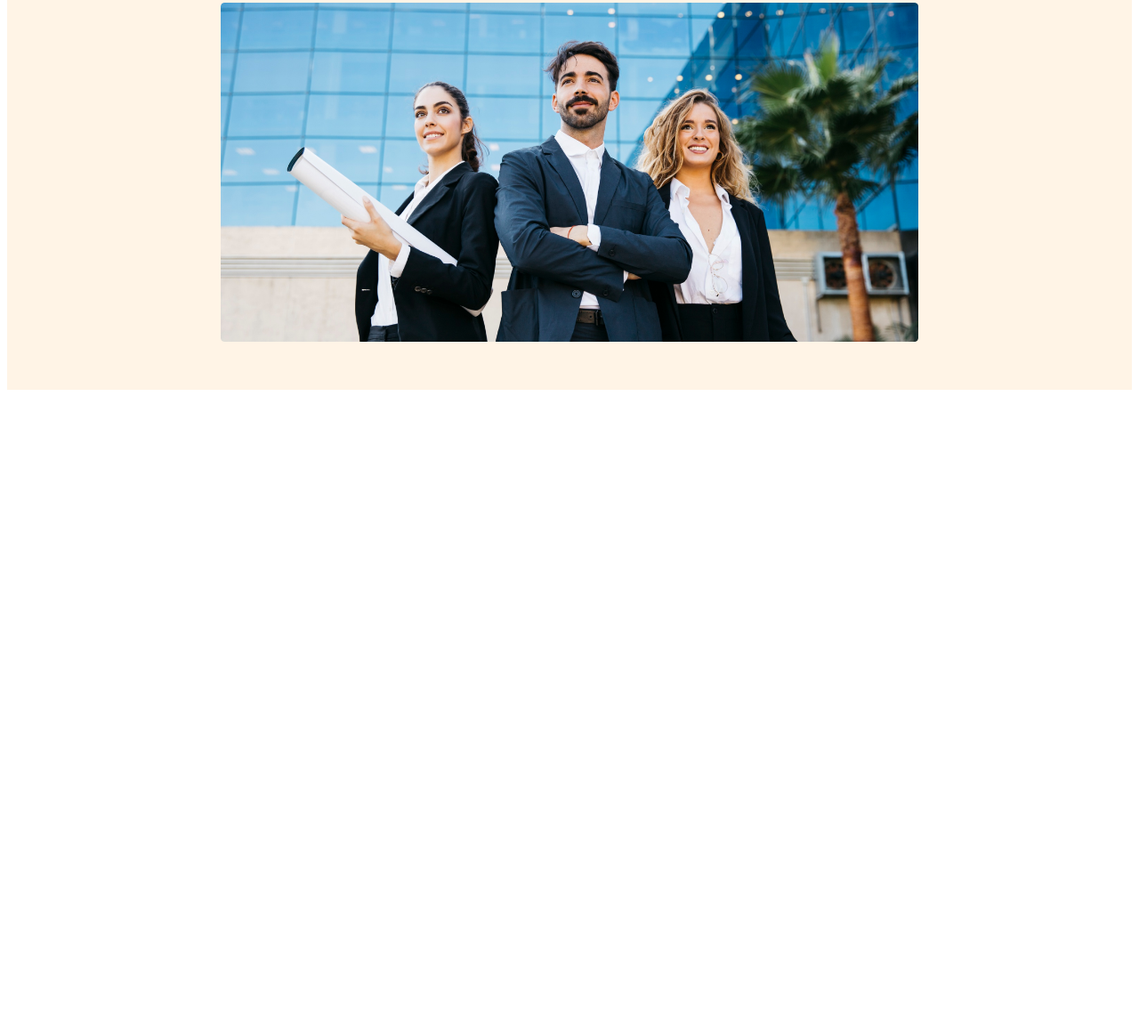
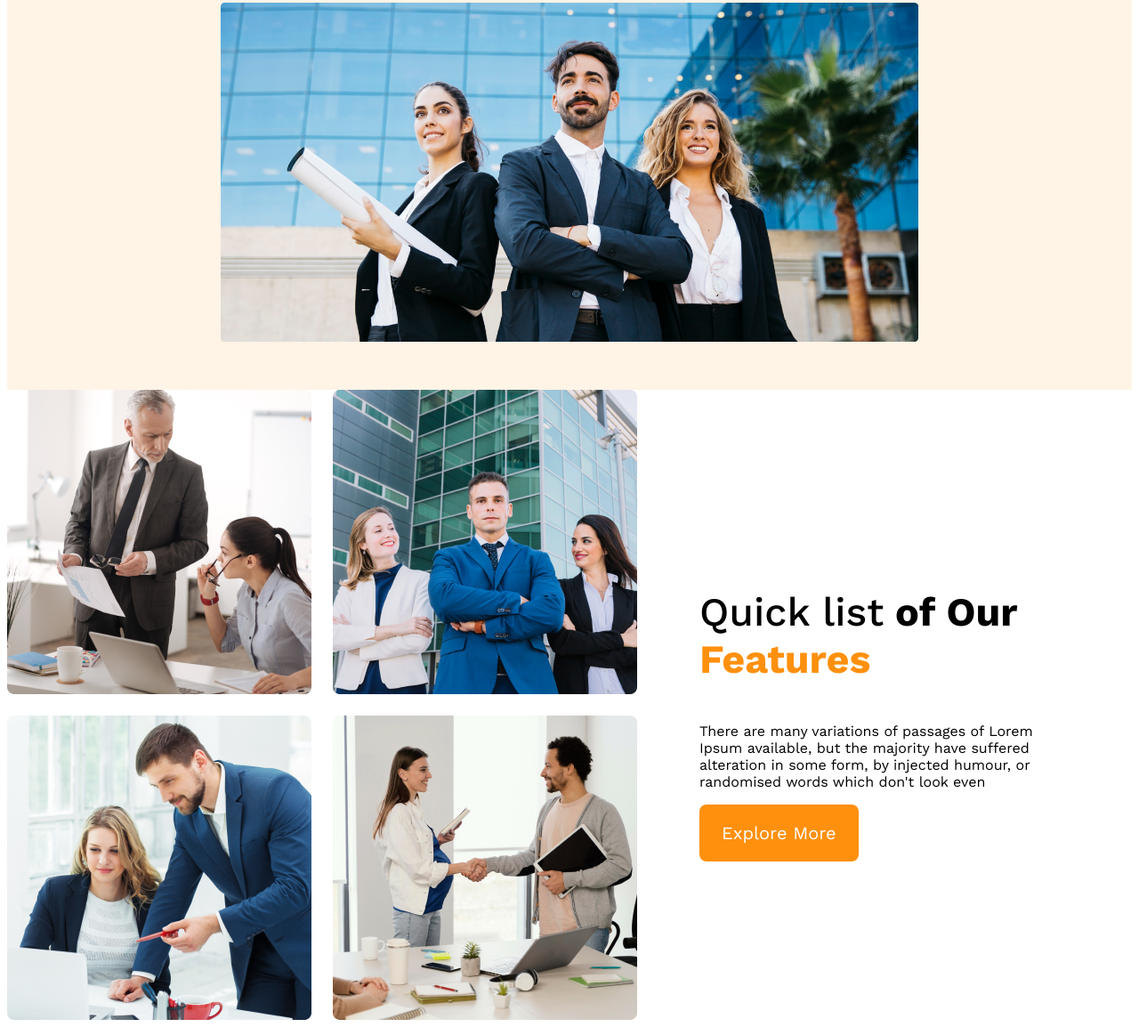
Before and after one commit to Rifatahr/g3-architects-website, a plain HTML site: page index.html in a window 1280 px wide. Shown: the part 626-1780 px from the top of the page at 89% size. Before the commit the page ends 1072 px from the top, so only its background shows below. Drawn offline with nearby package versions, Linux system fonts and the light colour scheme.

Commit message:
features section commit

```diff
--- a/index.html
+++ b/index.html
@@ -31,6 +31,21 @@
 
     </header>
     <main>
+        <!-- features sections -->
+        <section class="teams-container">
+            <div class="teams-img-container">
+                <img src="images/team1.png" alt="">
+                <img src="images/team2.png" alt="">
+                <img src="images/team3.png" alt="">
+                <img src="images/team4.png" alt="">
+            </div>
+            <div class="teams-content">
+                <h3 class="teams-title"><span class="quick-list">Quick list</span> <span>of Our</span> <span class="text-features">Features</span></h3>
+                <p class="teams-description">There are many variations of passages of Lorem Ipsum available, but the majority have suffered alteration in some form, by injected humour, or randomised words which don't look even</p>
+                <button class="btn-primary">Explore More</button>
+
+            </div>
+        </section>
 
     </main>
     <footer>
--- a/styles/architect.css
+++ b/styles/architect.css
@@ -81,3 +81,34 @@ nav li a {
         flex-direction: column;
     }
 }
+/* main Styles */
+main{
+    max-width: 1440px;
+    margin: 0 auto;
+}
+/* teams style */
+.teams-container{
+    display: flex;
+    align-items: center;
+}
+.teams-img-container{
+    display: grid;
+    grid-template-columns: repeat(2, 1fr);
+    gap: 1.5rem;
+}
+.teams-content{
+    padding-left: 70px;
+    padding-right: 70px;
+}
+.teams-title{
+    font-size: 2.8rem;
+
+}
+.teams-title .quick-list{
+    columns: #727272;
+    font-weight: 500;
+}
+.teams-title .text-features{
+    color:#FF900E ;
+    font-weight: 700;
+}
```
